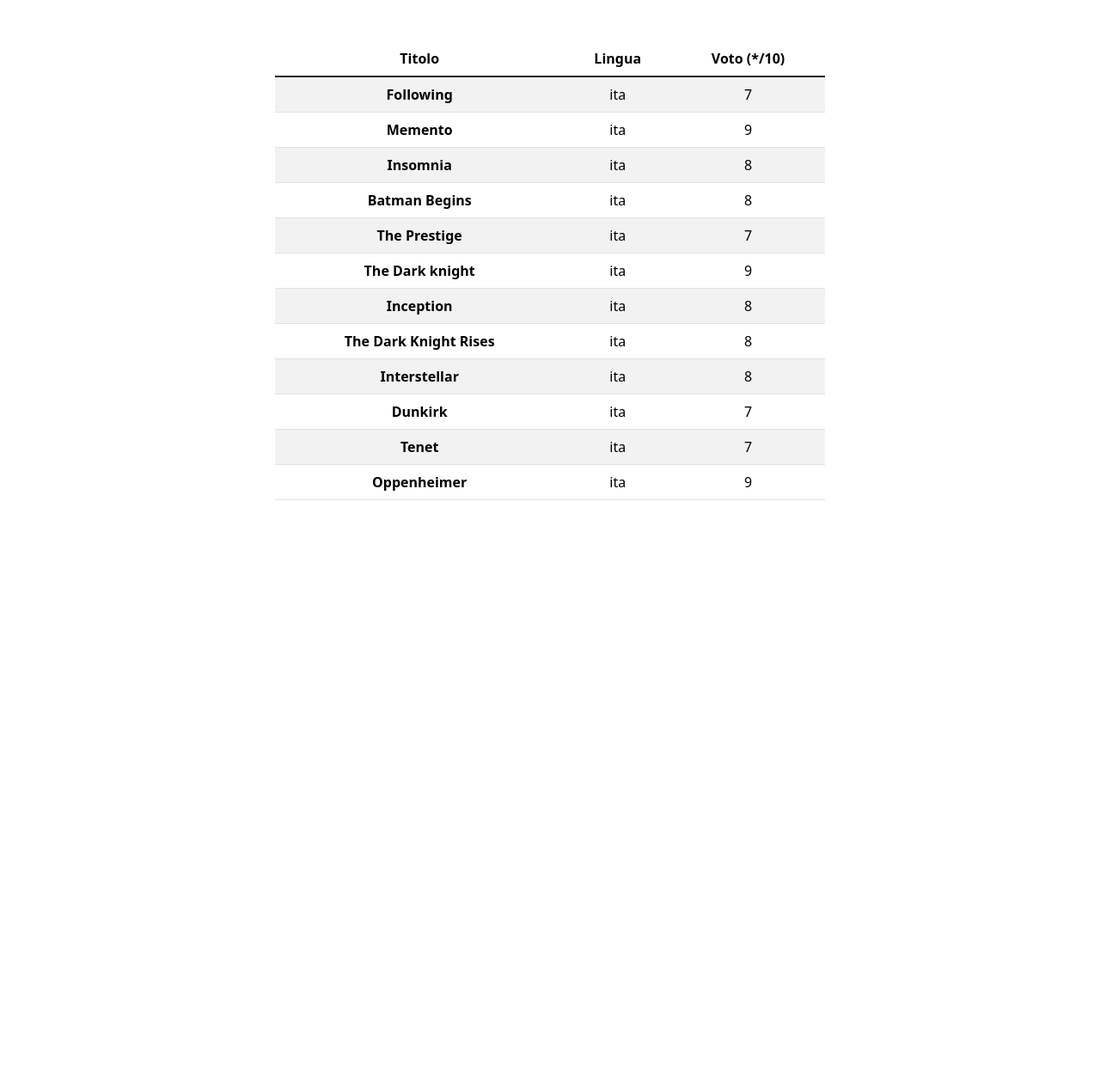
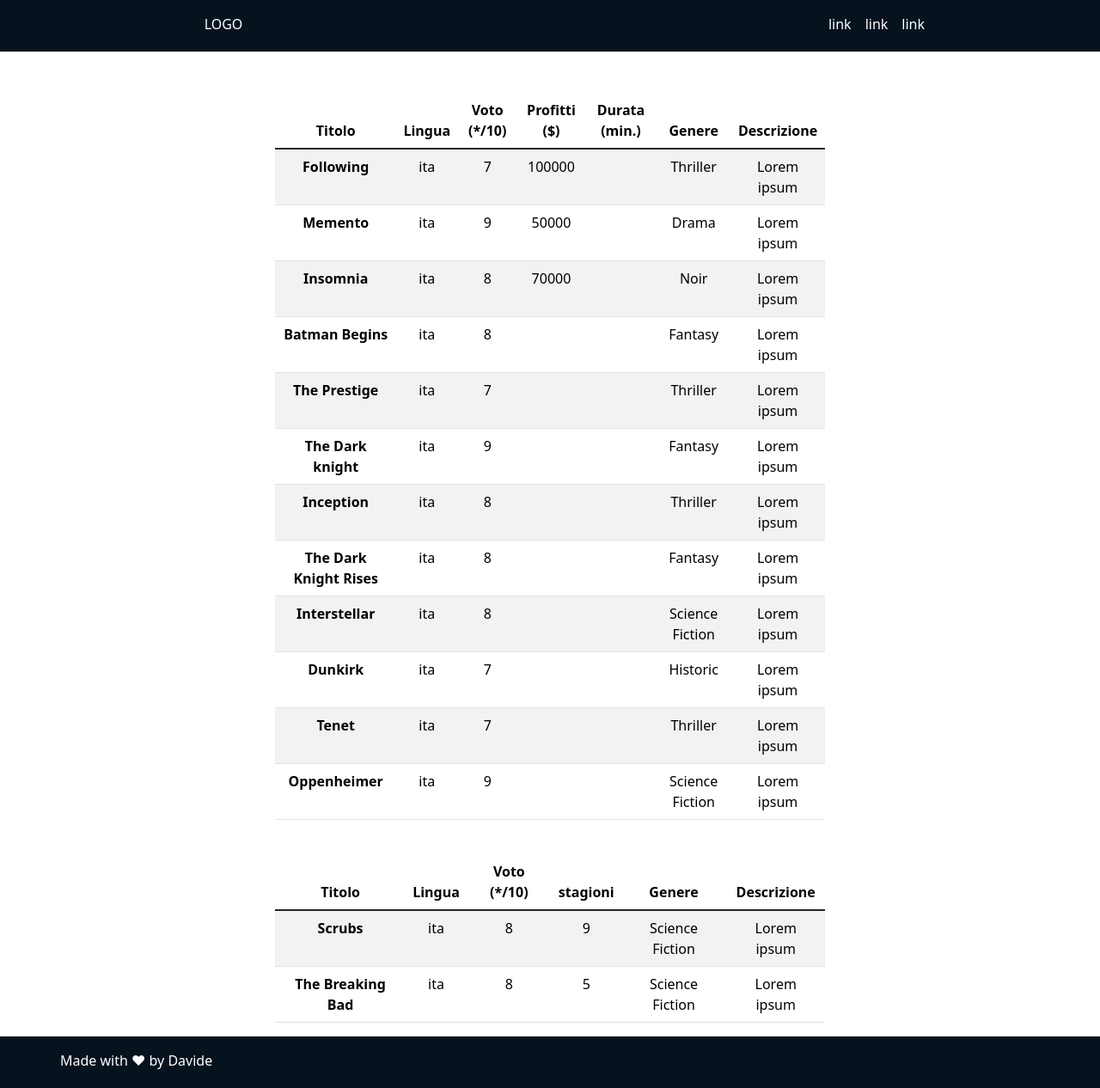
Before and after one commit to Davide-Morellato/php-oop-1, a PHP site: page / in a window 1280 px wide. Shown: the whole page at 86% size. Before the commit the page ends 582 px from the top, so only its background shows below. Run offline with PHP 8.4, Linux system fonts and the light colour scheme.

Commit message:
ADD: BONUS 1 + Exercise

```diff
--- /dev/null
+++ b/Models/Genre.php
@@ -0,0 +1,33 @@
+<?php
+
+//BONUS
+
+
+//1.creo una classe Genre
+class Genre{
+
+    //2.dichiaro le prorpietà
+    public $genre;
+    public $description;
+
+    //3.dichiaro un metodo SETTER per impostarne il valore
+    public function setGenre($_genre){
+        $this->genre = $_genre;
+    }
+
+    //4.dichiaro un metodo SETTER per impostarne il valore
+    public function setDescription($_description){
+        $this->genre = $_description;
+    }
+
+    //5.dichiaro un metodo GETTER per importane il valore
+    public function getGenre(){
+        $this->genre;
+    }
+
+    //6.dichiaro un metodo GETTER per importane il valore
+    public function getDescription(){
+        $this->description;
+    }
+
+}
--- /dev/null
+++ b/Models/Movies.php
@@ -0,0 +1,20 @@
+<?php
+
+    //1.creo la classe Movie ed estendo la classe Production
+    class Movie extends Production{
+
+        //2.dichiaro le variabili
+        public $profit;
+        public $length;
+
+        //3.creo un metodo SETTER per impostare il valore
+        public function setProfit($_profit){
+            $this->profit = $_profit;
+        }
+
+        //4.creo un metodo GETTER per invocare il valore
+        public function getProfit(){
+            return $this->profit;
+        }
+
+    }
--- a/models.php
+++ b/Models/Production.php
@@ -1,16 +1,29 @@
 <?php
+//
+//BONUS
+//includo la classe Genre
+require_once __DIR__ . '/Genre.php';
+
 
 //1.creo una classe Production
-class Production
-{
+class Production{
 
     //2.creo una Variabile d'Istanza pubblica (public)
     public $title;
     public $language;
     public $vote;
 
+    //
+    //BONUS
+    //dichiaro la proprietà $genre e $description
+    public $genre;
+    public $description;
+
     //4.creo una funzione __construct per assegnare i valori alla classe
-    function __construct($_title, $_language, $_vote)
+    //
+    //BONUS
+    //includo nel COSTRUTTORE la classe Genre con il rispettivo $_genre e $_description
+    function __construct($_title, $_language, $_vote, Genre $_genre, Genre $_description)
     {
         //sfrutto il "$this->" per accedere alla variabile di istanza
         //per assegnargli un valore, passandoglielo come parametro,
@@ -18,6 +31,11 @@ class Production
         $this->title = $_title;
         $this->language = $_language;
         $this->vote = $_vote;
+
+        //BONUS
+        //richiamo la proprietà $genre e $description
+        $this->genre = $_genre;
+        $this->description = $_description;
     }
 
 }
--- /dev/null
+++ b/Models/TvSeries.php
@@ -0,0 +1,20 @@
+<?php
+
+    //1.creo la classe TvSeries
+    class TvSeries extends Production{
+
+         //2.dichiaro le variabili
+        public $seasons;
+
+
+        //3.creo un metodo SETTER per impostare il valore
+        public function setSeasons($_seasons){
+            $this->seasons = $_seasons;
+        }
+
+        //4.creo un metodo GETTER per invocare il valore
+        public function getSeasons(){
+            return $this->seasons;
+        }
+
+    }
--- /dev/null
+++ b/Partials/footer.php
@@ -0,0 +1,5 @@
+<div class="container">
+    <div class="row">
+        Made with &hearts; by Davide
+    </div>
+</div>
--- /dev/null
+++ b/Partials/header.php
@@ -0,0 +1,24 @@
+<nav class="container">
+    <div class="row justify-content-between text-center">
+        <div class="col-4">
+            LOGO
+        </div>
+        <ul class="col-4 justify-content-center list-unstyled d-flex gap-3 m-0">
+            <li>
+                <a href="#">
+                    link
+                </a>
+            </li>
+            <li>
+                <a href="#">
+                    link
+                </a>
+            </li>
+            <li>
+                <a href="#">
+                    link
+                </a>
+            </li>
+        </ul>
+    </div>
+</nav>
--- a/array.php
+++ /dev/null
@@ -1,9 +0,0 @@
-<?php
-
-//5.creo un array vuoto in cui inserire i vari titoli
-$films = [];
-
-//6.pusho le istanze [$istanza = new Classe('valore'...)] all'interno dell'array
-array_push($films, $following, $memento, $insomnia, $batman_begins, $the_prestige, $the_dark_knight, $inception, $the_dark_knight_rises, $interstellar, $dunkirk, $tenet, $oppenheimer);
-
-// var_dump($films);
--- a/db.php
+++ /dev/null
@@ -1,29 +0,0 @@
-<?php
-
-//3.creo un'istanza richiamando la classe e assegnandogli dei valori
-$following = new Production('Following', 'ita', 7);
-// echo $following->title;
-// echo $following->language;
-// echo $following->vote;
-
-$memento = new Production('Memento', 'ita', 9);
-
-$insomnia = new Production('Insomnia', 'ita', 8);
-
-$batman_begins = new Production('Batman Begins', 'ita', 8);
-
-$the_prestige = new Production('The Prestige', 'ita', 7);
-
-$the_dark_knight = new Production('The Dark knight', 'ita', 9);
-
-$inception = new Production('Inception', 'ita', 8);
-
-$the_dark_knight_rises = new Production('The Dark Knight Rises', 'ita', 8);
-
-$interstellar = new Production('Interstellar', 'ita', 8);
-
-$dunkirk = new Production('Dunkirk', 'ita', 7);
-
-$tenet = new Production('Tenet', 'ita', 7);
-
-$oppenheimer = new Production('Oppenheimer', 'ita', 9);
--- /dev/null
+++ b/db_istanze.php
@@ -0,0 +1,104 @@
+<?php
+
+require_once __DIR__ . '/Models/Production.php';
+require_once __DIR__ . '/Models/Genre.php';
+require_once __DIR__ . '/Models/Movies.php';
+require_once __DIR__ . '/Models/TvSeries.php';
+
+//
+//BONUS
+//creo l'istanza richiamando
+$thriller = new Genre();
+$thriller->setGenre('Thriller');
+$thriller->getgenre();
+
+$fantasy = new Genre();
+$fantasy->setGenre('Fantasy');
+$fantasy->getGenre();
+
+$drama = new Genre();
+$drama->setGenre('Drama');
+$drama->getGenre();
+
+$noir = new Genre();
+$noir->setGenre('Noir');
+$noir->getGenre();
+
+$science_fiction = new Genre();
+$science_fiction->setGenre('Science Fiction');
+$science_fiction->getGenre();
+
+$historic = new Genre();
+$historic->setGenre('Historic');
+$historic->getGenre();
+
+$comedy = new Genre();
+$comedy->setGenre('Comedy');
+$comedy->getGenre();
+
+$description = new Genre();
+$description->setDescription('Lorem ipsum');
+$description->getDescription();
+
+//3.creo un'istanza richiamando la classe estesa e assegnandogli dei valori
+//
+//BONUS
+//aggiungo la proprietà genre tra i valori
+$following = new Movie('Following', 'ita', 7, $thriller, $description);
+//imposto i parametri da inserire nell'istanza
+$following->setProfit(100000);
+$following->getProfit();
+// var_dump($following);
+
+// echo $following->title;
+// echo $following->language;
+// echo $following->vote;
+
+$memento = new Movie('Memento', 'ita', 9, $drama, $description);
+$memento->setProfit(50000);
+$memento->getProfit();
+// var_dump($memento);
+
+$insomnia = new Movie('Insomnia', 'ita', 8, $noir, $description);
+$insomnia->setProfit(70000);
+$insomnia->getProfit();
+
+$batman_begins = new Movie('Batman Begins', 'ita', 8, $fantasy, $description);
+
+$the_prestige = new Movie('The Prestige', 'ita', 7, $thriller, $description);
+
+$the_dark_knight = new Movie('The Dark knight', 'ita', 9, $fantasy, $description);
+
+$inception = new Movie('Inception', 'ita', 8, $thriller, $description);
+
+$the_dark_knight_rises = new Movie('The Dark Knight Rises', 'ita', 8, $fantasy, $description);
+
+$interstellar = new Movie('Interstellar', 'ita', 8, $science_fiction, $description);
+
+$dunkirk = new Movie('Dunkirk', 'ita', 7, $historic, $description);
+
+$tenet = new Movie('Tenet', 'ita', 7, $thriller, $description);
+
+$oppenheimer = new Movie('Oppenheimer', 'ita', 9, $science_fiction, $description);
+
+
+//5.creo un array vuoto in cui inserire i vari titoli
+$films = [];
+
+//6.pusho le istanze [$istanza = new Classe('valore'...)] all'interno dell'array
+array_push($films, $following, $memento, $insomnia, $batman_begins, $the_prestige, $the_dark_knight, $inception, $the_dark_knight_rises, $interstellar, $dunkirk, $tenet, $oppenheimer);
+// var_dump($films);
+
+
+
+//creo un array vuoto in cui inserire i vari titoli
+$scrubs = new TvSeries('Scrubs', 'ita', 8, $comedy, $description);
+$scrubs->setSeasons(9);
+$scrubs->getSeasons();
+
+$the_breaking_bad = new TvSeries('The Breaking Bad', 'ita', 8, $thriller, $description);
+$the_breaking_bad->setSeasons(5);
+$the_breaking_bad->getSeasons();
+//pusho le istanze [$istanza = new Classe('valore'...)] all'interno dell'array
+$series = [];
+array_push($series, $scrubs, $the_breaking_bad);
--- a/index.php
+++ b/index.php
@@ -2,11 +2,9 @@
 
 //includo i file contenenti: la classe; le istanze; l'array
 //include_once __DIR__ . 'percorso_file.php'
-include_once __DIR__ . '/models.php';
+require_once __DIR__ . '/Models/Production.php';
 
-include_once __DIR__ . '/db.php';
-
-include_once __DIR__ . '/array.php';
+require_once __DIR__ . '/db_istanze.php';
 
 ?>
 
@@ -21,17 +19,28 @@ include_once __DIR__ . '/array.php';
     <meta charset="UTF-8">
     <meta name="viewport" content="width=device-width, initial-scale=1.0">
     <link href="https://cdn.jsdelivr.net/npm/bootstrap@5.3.3/dist/css/bootstrap.min.css" rel="stylesheet" integrity="sha384-QWTKZyjpPEjISv5WaRU9OFeRpok6YctnYmDr5pNlyT2bRjXh0JMhjY6hW+ALEwIH" crossorigin="anonymous">
+    <link rel="stylesheet" href="style.css">
     <title>Films</title>
 </head>
 
 <body>
+    <header class="bg-deepblue text-white height-60 pt-3">
+        <!-- includo l'header -->
+        <?php include_once __DIR__ . '/Partials/header.php' ?>
+    </header>
+
     <main class="mt-5">
+        <section>
             <table class="table table-striped text-center w-50 mx-auto">
                 <thead>
                     <tr class="text-danger">
                         <th scope="col">Titolo</th>
                         <th scope="col">Lingua</th>
                         <th scope="col">Voto (*/10)</th>
+                        <th scope="col">Profitti ($)</th>
+                        <th scope="col">Durata (min.)</th>
+                        <th scope="col">Genere</th>
+                        <th scope="col">Descrizione</th>
                     </tr>
                 </thead>
                 <tbody class="table-group-divider">
@@ -48,11 +57,70 @@ include_once __DIR__ . '/array.php';
                             <td>
                                 <?= $film->vote; ?>
                             </td>
+                            <td>
+                                <?= $film->profit; ?>
+                            </td>
+                            <td>
+                                <?= $film->length; ?>
+                            </td>
+                            <td>
+                                <?= $film->genre->genre; ?>
+                            </td>
+                            <td>
+                                <?= $film->description->genre; ?>
+                            </td>
                         </tr>
                     <?php } ?>
                 </tbody>
             </table>
+        </section>
+
+        <section class="pt-4">
+            <table class="table table-striped text-center w-50 mx-auto">
+                <thead>
+                    <tr class="text-danger">
+                        <th scope="col">Titolo</th>
+                        <th scope="col">Lingua</th>
+                        <th scope="col">Voto (*/10)</th>
+                        <th scope="col">stagioni</th>
+                        <th scope="col">Genere</th>
+                        <th scope="col">Descrizione</th>
+                    </tr>
+                </thead>
+                <tbody class="table-group-divider">
+                    <!-- foreach($array as $elemento_singolo): scorro l'array $films as $film -->
+                    <?php foreach ($series as $serie) { ?>
+                        <tr>
+                            <th scope="row">
+                                <!-- stampo i valori -->
+                                <?= $serie->title; ?>
+                            </th>
+                            <td>
+                                <?= $serie->language; ?>
+                            </td>
+                            <td>
+                                <?= $serie->vote; ?>
+                            </td>
+                            <td>
+                                <?= $serie->seasons; ?>
+                            </td>
+                            <td>
+                                <?= $film->genre->genre; ?>
+                            </td>
+                            <td>
+                                <?= $film->description->genre; ?>
+                            </td>
+                        </tr>
+                    <?php } ?>
+                </tbody>
+            </table>
+        </section>
     </main>
+
+    <footer class="bg-deepblue text-white height-60 pt-3">
+        <!-- includo il footer -->
+        <?php include_once __DIR__ . '/Partials/footer.php' ?>
+    </footer>
 </body>
 
 </html>
--- /dev/null
+++ b/style.css
@@ -0,0 +1,20 @@
+.bg-deepblue{
+    background-color: rgb(6, 19, 31);
+}
+
+.height-60{
+    height: 60px;
+}
+
+a {
+    text-decoration: none;
+    color: currentColor;
+}
+
+.bg-grayblue{
+    background-color: rgb(29, 45, 60);
+}
+
+.bg-darkblue{
+    background-color: rgb(17, 32, 48);
+}
```
Lines whose indentation alone changed are shown as unchanged.
